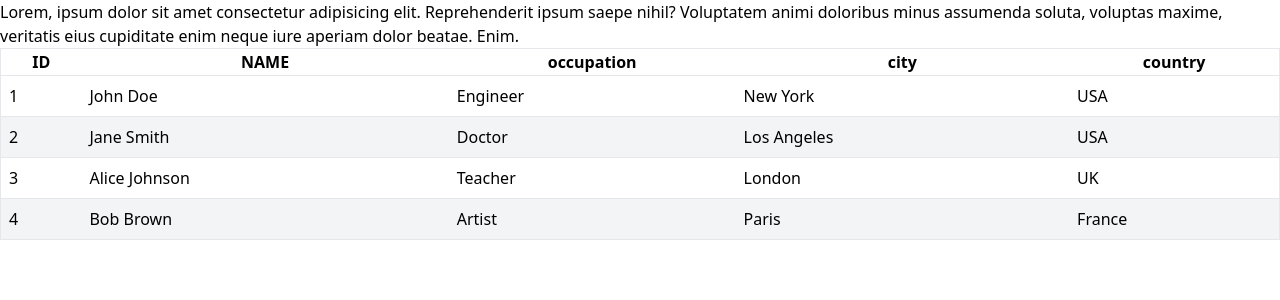
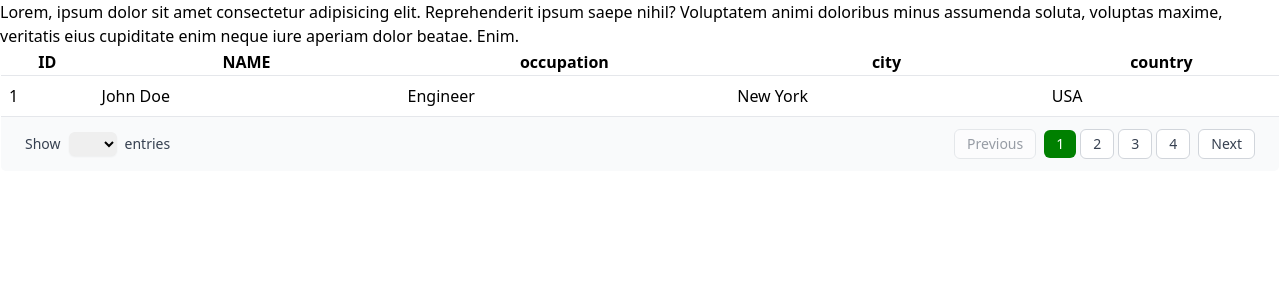
Before and after one commit to KellsWorks/vue-datatable-x, a Vue app: page / in a window 1280 px wide. Shown: the top 300 px of the page. Built offline with nearby package versions, Linux system fonts and the light colour scheme.

Commit message:
feature: bind pagination

```diff
--- a/src/App.vue
+++ b/src/App.vue
@@ -61,6 +61,6 @@ const data: TableItem[] = [
 
 <template>
   <div>
-    <Datatable :headers="headers" :items="data" :striped="{ show: true, position: 'skip-first'}"/>
+    <Datatable :total-items="4" :items-per-page="1" :style="{ borderRadius: 2}" color="green" :headers="headers" :items="data" :striped="{ show: true, position: 'skip-first' }" />
   </div>
 </template>
--- a/src/components/Datatable.vue
+++ b/src/components/Datatable.vue
@@ -28,7 +28,7 @@
                 </tr>
             </thead>
             <tbody>
-                <tr v-for="(item, index) in items" :key="index" :class="[
+                <tr v-for="(item, index) in paginatedItems" :key="index" :class="[
                     props.striped?.show && props.striped?.position === 'show-first' ? (index % 2 !== 0 ? 'bg-gray-100' : '') : '',
                     props.striped?.show && props.striped?.position === 'skip-first' ? (index % 2 !== 0 ? 'bg-gray-100' : '') : '',
                 ]">
@@ -42,14 +42,55 @@
                 </tr>
             </tbody>
             <tfoot>
-
+                <tr>
+                    <td colspan="100%" class="px-6 py-3 border-t border-gray-200 bg-gray-50">
+                        <div class="flex justify-between items-center">
+                            <div class="flex items-center">
+                                <span class="text-sm text-gray-700 mr-2">Show</span>
+                                <select v-model="itemsPerPage"
+                                    class="form-select rounded-md border-gray-300 shadow-sm focus:border-indigo-300 focus:ring focus:ring-indigo-200 focus:ring-opacity-50">
+                                    <option v-for="option in itemsPerPageOptions" :key="option" :value="option">
+                                        {{ option }}
+                                    </option>
+                                </select>
+                                <span class="text-sm text-gray-700 ml-2">entries</span>
+                            </div>
+                            <div class="flex items-center space-x-2">
+                                <button @click="prevPage" :disabled="currentPage === 1"
+                                    class="px-3 py-1 rounded-md text-sm font-medium text-gray-700 bg-white border border-gray-300 hover:bg-gray-50 disabled:opacity-50 disabled:cursor-not-allowed">
+                                    Previous
+                                </button>
+                                <div class="flex items-center space-x-1">
+                                    <template v-for="page in visiblePages" :key="page">
+                                        <button v-if="page !== '...'" @click="goToPage(Number(page))" :class="[
+                                            'px-3 py-1 text-sm font-medium',
+                                            currentPage === page
+                                                ? `text-white`
+                                                : 'text-gray-700 bg-white border border-gray-300 hover:bg-gray-50',
+                                            props.style?.borderRadius ? `rounded-${borderRadius}` : ''
+                                        ]"
+                                        :style="currentPage === page ? { backgroundColor: props.color } : {}"
+                                        >
+                                            {{ page }}
+                                        </button>
+                                        <span v-else class="px-3 py-1 text-gray-700">{{ page }}</span>
+                                    </template>
+                                </div>
+                                <button @click="nextPage" :disabled="currentPage === totalPages"
+                                    class="px-3 py-1 rounded-md text-sm font-medium text-gray-700 bg-white border border-gray-300 hover:bg-gray-50 disabled:opacity-50 disabled:cursor-not-allowed">
+                                    Next
+                                </button>
+                            </div>
+                        </div>
+                    </td>
+                </tr>
             </tfoot>
         </table>
     </div>
 </template>
 
 <script setup lang="ts">
-import { ref, defineProps, defineEmits, defineExpose, computed, PropType } from 'vue'
+import { ref, defineProps, defineEmits, defineExpose, computed, PropType, watch } from 'vue'
 import type { Header, Striped, TableItem, TableStyle } from '../types';
 
 const props = defineProps({
@@ -60,6 +101,10 @@ const props = defineProps({
     items: {
         type: Array as PropType<TableItem[]>,
         required: true
+    },
+    color: {
+        type: String,
+        required: false,
     },
     showHorizontalScrollbar: {
         type: Boolean,
@@ -76,7 +121,78 @@ const props = defineProps({
         type: Object as PropType<Striped>,
         required: false
     },
+    totalItems: {
+        type: Number,
+        required: false
+    },
+    itemsPerPage: {
+        type: Number,
+        required: false
+    },
+    currentPage: {
+        type: Number,
+        required: false,
+    }
 });
+
+const emit = defineEmits(['update:page', 'update:itemsPerPage']);
+
+const itemsPerPage = ref(props.itemsPerPage || 10);
+const totalItems = ref(props.totalItems || 0)
+const currentPage = ref(props.currentPage || 1);
+const itemsPerPageOptions: number[] = [5, 10, 25, 50, 100];
+
+const paginatedItems = computed((): TableItem[] => {
+  const start = (currentPage.value - 1) * itemsPerPage.value;
+  const end = start + itemsPerPage.value;
+  return props.items.slice(start, end);
+});
+
+const totalPages = computed((): number => Math.ceil(totalItems.value / itemsPerPage.value));
+const visiblePages = computed((): (string | number)[] => {
+    const delta: number = 2;
+    const range: number[] = [];
+    const rangeWithDots: (number | string)[] = [];
+    let l;
+    range.push(1);
+    for (let i = currentPage.value - delta; i <= currentPage.value + delta; i++) {
+        if (i < totalPages.value && i > 1) {
+            range.push(i);
+        }
+    }
+    range.push(totalPages.value);
+    for (let i of range) {
+        if (l) {
+            if (i - l === 2) {
+                rangeWithDots.push(l + 1);
+            } else if (i - l !== 1) {
+                rangeWithDots.push('...');
+            }
+        }
+        rangeWithDots.push(i);
+        l = i;
+    }
+    return rangeWithDots;
+});
+
+const prevPage = (): void => {
+    if (currentPage.value > 1) {
+        currentPage.value--;
+        emit('update:page', currentPage.value);
+    }
+};
+
+const nextPage = (): void => {
+    if (currentPage.value < totalPages.value) {
+        currentPage.value++;
+        emit('update:page', currentPage.value);
+    }
+};
+
+const goToPage = (page: number): void => {
+    currentPage.value = page;
+    emit('update:page', currentPage.value);
+};
 
 const borderRadius = computed((): string => {
     type tailwindRadius = "none" | "sm" | "md" | "lg" | "xl" | "2xl" | "3xl" | "full";
@@ -92,6 +208,11 @@ const borderRadius = computed((): string => {
     return radiusInterfacer[props.style?.borderRadius || "full"];
 });
 
+watch(itemsPerPage, (i: number) => {
+    emit('update:itemsPerPage', i);
+    currentPage.value = 1;
+    emit('update:page', currentPage.value);
+});
 </script>
 
 <style lang="css" scoped></style>
```
